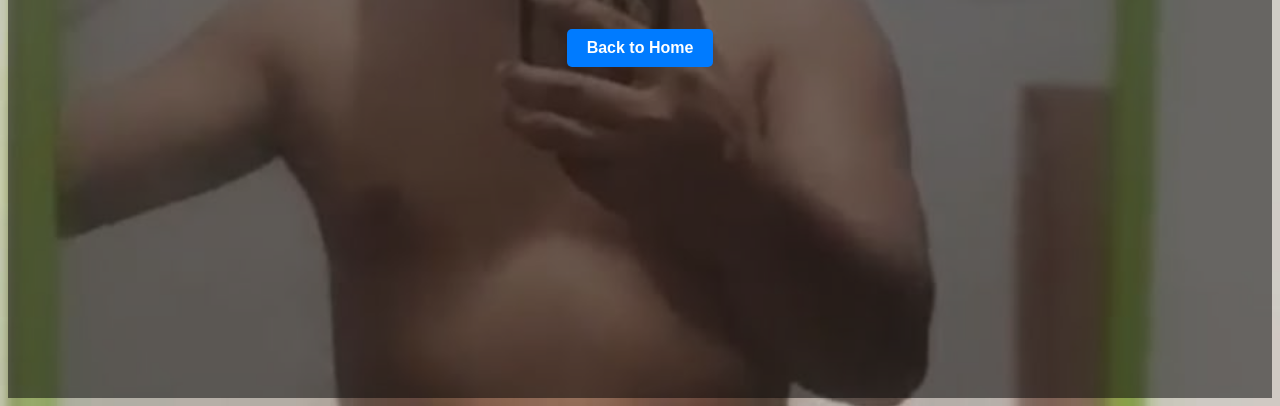
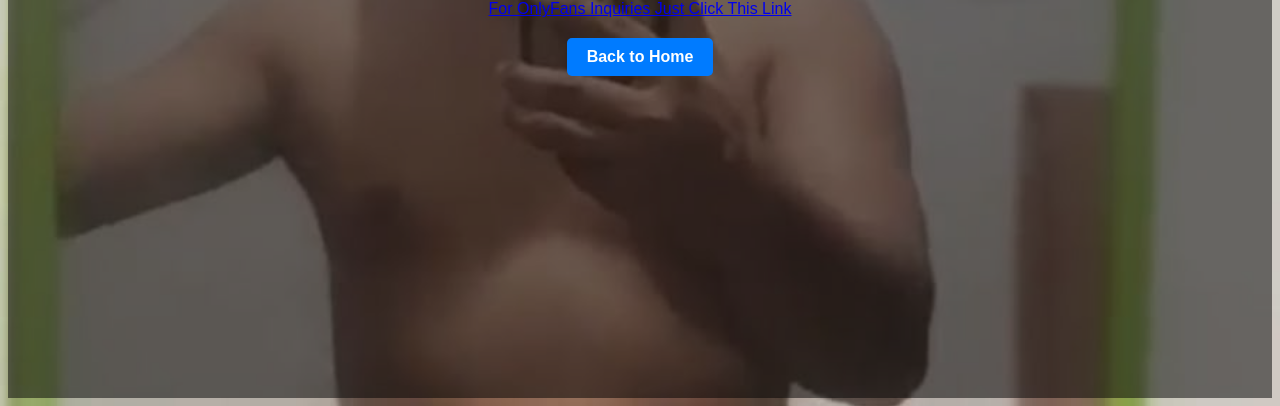
Before and after one commit to carloqty/ilongcorp-friends, a plain HTML site: page learnmore.html in a window 1280 px wide. Shown: the part 410-816 px from the top of the page. Drawn offline with Linux system fonts and the light colour scheme.

Commit message:
Update learnmore.html with new link and structure
Added a link for OnlyFans inquiries and adjusted HTML structure.

```diff
--- a/learnmore.html
+++ b/learnmore.html
@@ -59,7 +59,8 @@
 <body>
   <div>
     <h1> OUR CEO is yummy 😋</h1>
-    <a href="index.html" class="btn primary">Back to Home</a>
+        <a href= "https://www.facebook.com/klyde.arrofo" target="_blank" >For OnlyFans Inquiries Just Click This Link</a>
+   <div> <a href="index.html" class="btn primary">Back to Home</a>
   </div>
 </body>
 </html>
```
